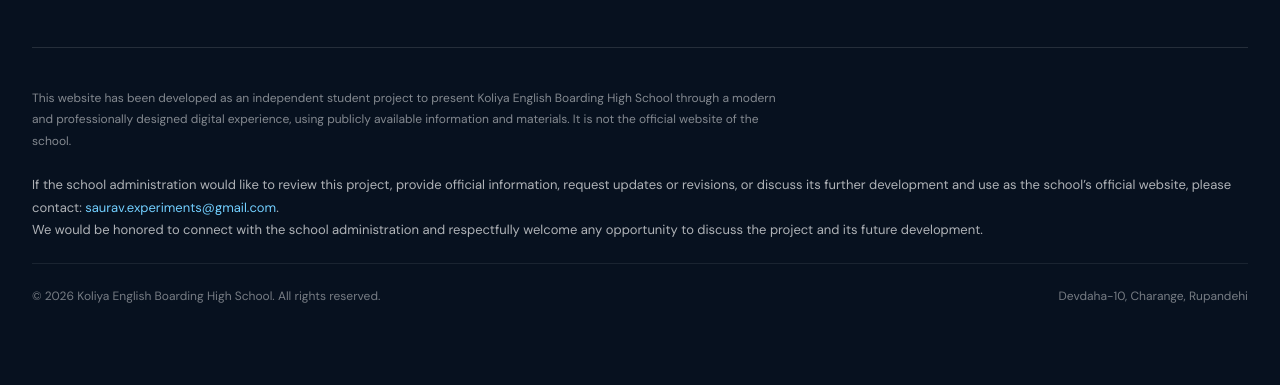
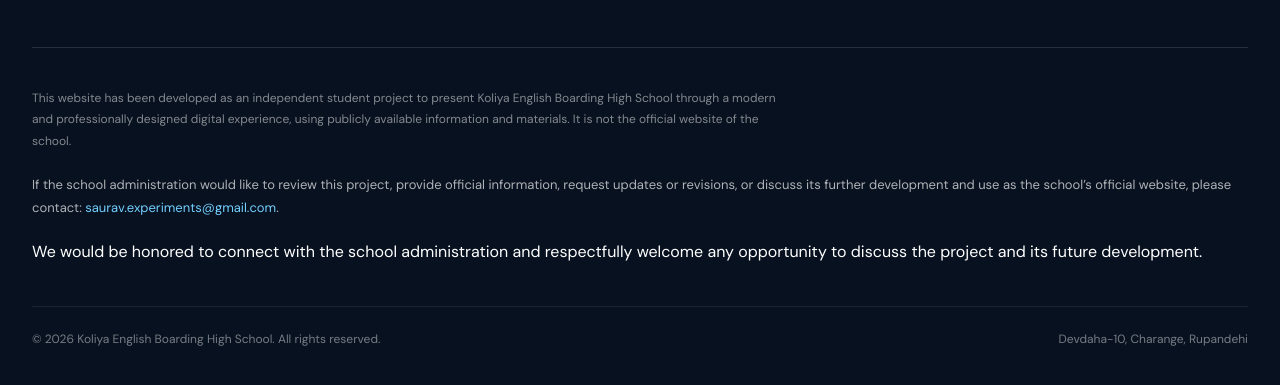
Before and after one commit to saurav27p/Koliya-English-Boarding-High-School-, a plain HTML site: page index.html in a window 1280 px wide. Shown: the part 7519-7904 px from the top of the page. Before the commit the page ends 7863 px from the top, so only its background shows below. Drawn offline with nearby package versions, Linux system fonts and the light colour scheme; a web font is replaced by a local one.

Commit message:
Refactor footer contact line for better structure

```diff
--- a/index.html
+++ b/index.html
@@ -2332,8 +2332,8 @@
         <p class="footer-contact-line">
           If the school administration would like to review this project, provide official information, request updates or revisions, or discuss its further development and use as the school’s official website, please contact:
           <a href="mailto:saurav.experiments@gmail.com">saurav.experiments@gmail.com</a>.
-          <br>
-          We would be honored to connect with the school administration and respectfully welcome any opportunity to discuss the project and its future development.
+
+          <p>We would be honored to connect with the school administration and respectfully welcome any opportunity to discuss the project and its future development.</p>
         </p>
 
         <div class="footer-legal">
```
